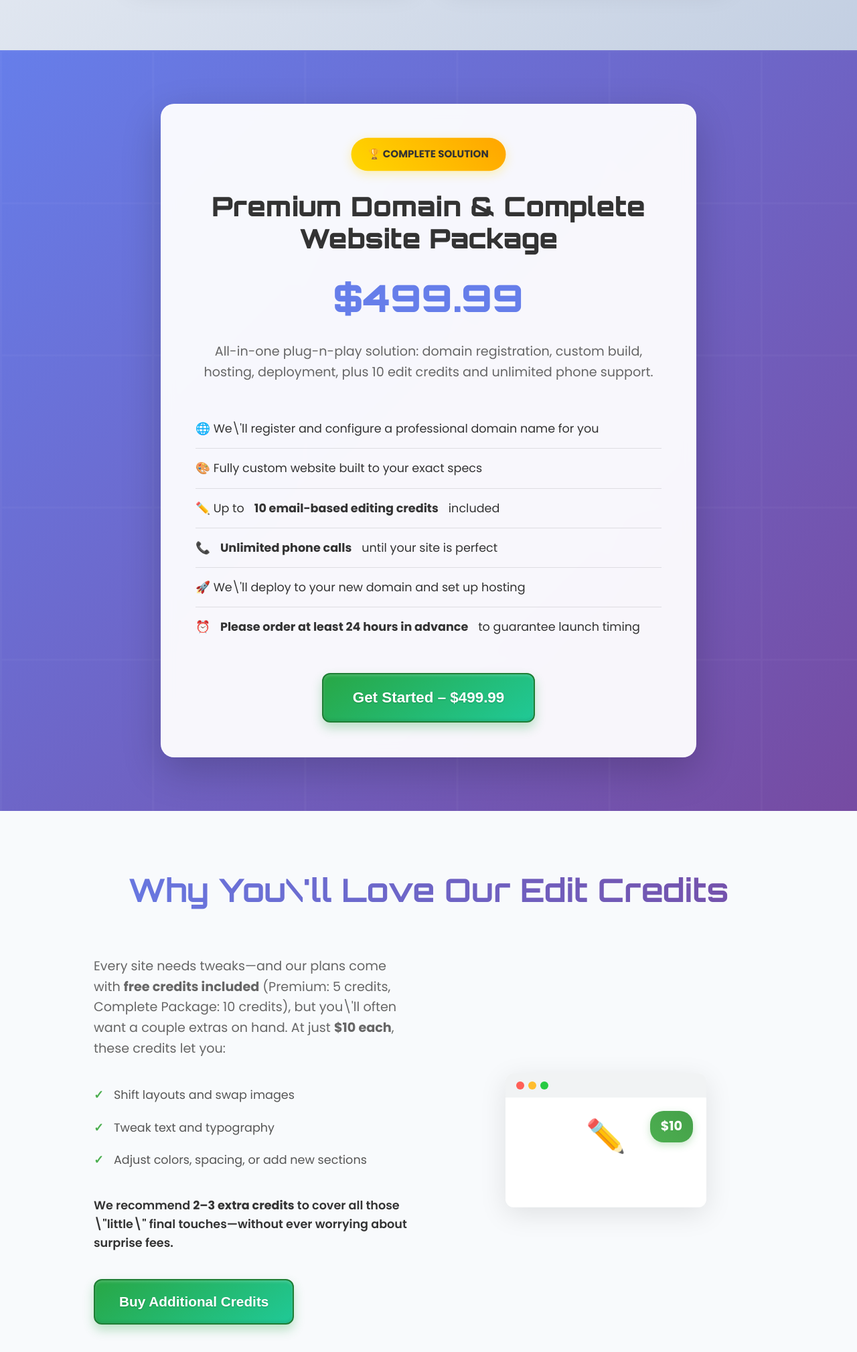
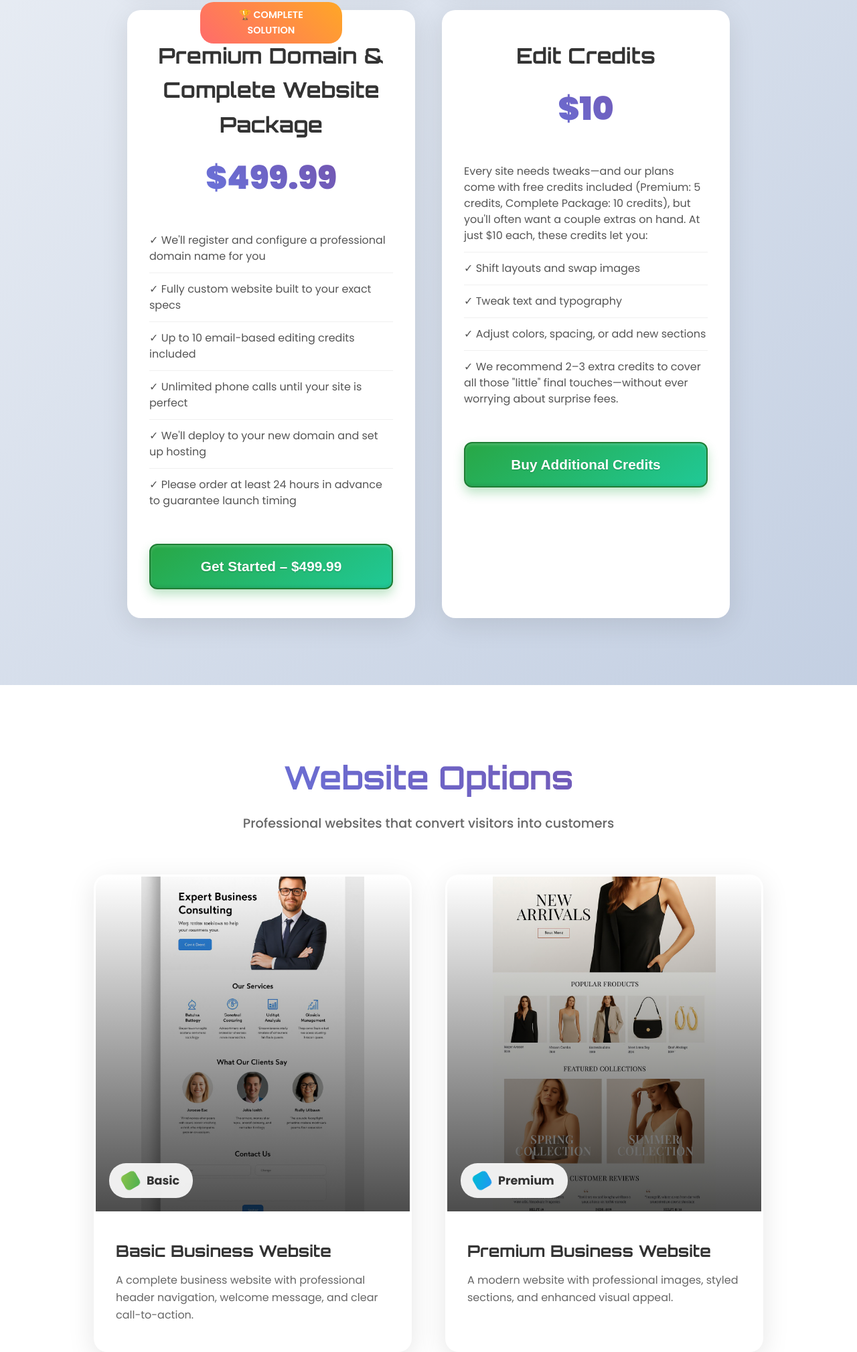
Before and after one commit to SpencerTheTeague/ONECLICKSITEBUILDER, a website: page index.html in a window 1280 px wide. Shown: the part 1763-3782 px from the top of the page at 67% size. Drawn offline with Linux system fonts and the light colour scheme; files that its build step writes are made by us from their sources; files whose address does not match are found by name.

Commit message:
Update index.html

```diff
--- a/index.html
+++ b/index.html
@@ -59,7 +59,7 @@
             </div>
             <div class="pricing-container">
                 <!-- Basic Plan -->
-                <div class="pricing-card basic-card" onclick="selectPlan(\'basic\')">
+                <div class="pricing-card basic-card">
                     <div class="plan-header">
                         <h3 class="plan-name">Basic</h3>
                         <div class="plan-price">$29.99</div>
@@ -69,11 +69,11 @@
                         <li>✓ Delivered as ZIP + active website address + link</li>
                         <li>✓ Perfect for basic business presence</li>
                     </ul>
-                    <button class="btn-plan-select" onclick="selectPlan(\'basic\')">Select Basic</button>
+                    <button class="btn-plan-select" onclick="window.location.href='basic.html'">Select Basic</button>
                 </div>
 
                 <!-- Premium Plan -->
-                <div class="pricing-card premium-card" onclick="selectPlan(\'premium\')">
+                <div class="pricing-card premium-card">
                     <div class="plan-badge">Most Popular</div>
                     <div class="plan-header">
                         <h3 class="plan-name">Premium</h3>
@@ -86,66 +86,41 @@
                         <li>✓ Professional design with images and styling</li>
                         <li>✓ Enhanced visual appeal and functionality</li>
                     </ul>
-                    <button class="btn-plan-select premium" onclick="selectPlan(\'premium\')">Select Premium</button>
+                    <button class="btn-plan-select premium" onclick="window.location.href='premium.html'">Select Premium</button>
                 </div>
-            </div>
-        </div>
-    </section>
 
-    <!-- PREMIUM DOMAIN PACKAGE SECTION -->
-    <section id="domain-package" class="domain-package-section">
-        <div class="container">
-            <div class="domain-package-card">
-                <div class="package-badge">🏆 COMPLETE SOLUTION</div>
-                <div class="package-header">
-                    <h2 class="package-title">Premium Domain & Complete Website Package</h2>
-                    <div class="package-price">$499.99</div>
-                    <p class="package-subtitle">All-in-one plug-n-play solution: domain registration, custom build, hosting, deployment, plus 10 edit credits and unlimited phone support.</p>
+                <!-- Premium Domain & Complete Website Package -->
+                <div class="pricing-card domain-card">
+                    <div class="plan-badge">🏆 COMPLETE SOLUTION</div>
+                    <div class="plan-header">
+                        <h3 class="plan-name">Premium Domain & Complete Website Package</h3>
+                        <div class="plan-price">$499.99</div>
+                    </div>
+                    <ul class="plan-features">
+                        <li>✓ We'll register and configure a professional domain name for you</li>
+                        <li>✓ Fully custom website built to your exact specs</li>
+                        <li>✓ Up to 10 email-based editing credits included</li>
+                        <li>✓ Unlimited phone calls until your site is perfect</li>
+                        <li>✓ We'll deploy to your new domain and set up hosting</li>
+                        <li>✓ Please order at least 24 hours in advance to guarantee launch timing</li>
+                    </ul>
+                    <button class="btn-plan-select domain" onclick="window.location.href='domain.html'">Get Started – $499.99</button>
                 </div>
-                <ul class="package-features">
-                    <li>🌐 We\'ll register and configure a professional domain name for you</li>
-                    <li>🎨 Fully custom website built to your exact specs</li>
-                    <li>✏️ Up to <strong>10 email-based editing credits</strong> included</li>
-                    <li>📞 <strong>Unlimited phone calls</strong> until your site is perfect</li>
-                    <li>🚀 We\'ll deploy to your new domain and set up hosting</li>
-                    <li>⏰ <strong>Please order at least 24 hours in advance</strong> to guarantee launch timing</li>
-                </ul>
-                <button class="btn-package-select" onclick="selectPlan(\'domain\')">Get Started – $499.99</button>
-            </div>
-        </div>
-    </section>
 
-    <!-- EDIT CREDITS UPSELL SECTION -->
-    <section id="edit-credits" class="edit-credits-section">
-        <div class="container">
-            <div class="section-header">
-                <h2 class="section-title">Why You\'ll Love Our Edit Credits</h2>
-            </div>
-            <div class="credits-content">
-                <div class="credits-text">
-                    <p class="credits-description">Every site needs tweaks—and our plans come with <strong>free credits included</strong> (Premium: 5 credits, Complete Package: 10 credits), but you\'ll often want a couple extras on hand. At just <strong>$10 each</strong>, these credits let you:</p>
-                    <ul class="credits-benefits">
-                        <li>Shift layouts and swap images</li>
-                        <li>Tweak text and typography</li>
-                        <li>Adjust colors, spacing, or add new sections</li>
+                <!-- Edit Credits -->
+                <div class="pricing-card credits-card">
+                    <div class="plan-header">
+                        <h3 class="plan-name">Edit Credits</h3>
+                        <div class="plan-price">$10</div>
+                    </div>
+                    <ul class="plan-features">
+                        <li>Every site needs tweaks—and our plans come with free credits included (Premium: 5 credits, Complete Package: 10 credits), but you'll often want a couple extras on hand. At just $10 each, these credits let you:</li>
+                        <li>✓ Shift layouts and swap images</li>
+                        <li>✓ Tweak text and typography</li>
+                        <li>✓ Adjust colors, spacing, or add new sections</li>
+                        <li>✓ We recommend 2–3 extra credits to cover all those "little" final touches—without ever worrying about surprise fees.</li>
                     </ul>
-                    <p class="credits-recommendation">We recommend <strong>2–3 extra credits</strong> to cover all those \"little\" final touches—without ever worrying about surprise fees.</p>
-                    <button class="btn-credits-select" onclick="selectPlan(\'edit-credits\')">Buy Additional Credits</button>
-                </div>
-                <div class="credits-visual">
-                    <div class="credits-illustration">
-                        <div class="browser-mockup">
-                            <div class="browser-header">
-                                <div class="browser-dots">
-                                    <span></span><span></span><span></span>
-                                </div>
-                            </div>
-                            <div class="browser-content">
-                                <div class="edit-icon">✏️</div>
-                                <div class="price-tag">$10</div>
-                            </div>
-                        </div>
-                    </div>
+                    <button class="btn-plan-select credits" onclick="window.location.href='edit-credits.html'">Buy Additional Credits</button>
                 </div>
             </div>
         </div>
@@ -160,7 +135,7 @@
             </div>
             <div class="examples-container">
                 <!-- Basic Example -->
-                <div class="example-card" onclick="selectPlan(\'basic\')">
+                <div class="example-card" onclick="window.location.href='basic.html'">
                     <div class="example-image-container">
                         <img src="images/basic-example-complete.jpg" alt="Basic Website Example" class="example-img">
                         <div class="example-overlay">
@@ -177,7 +152,7 @@
                 </div>
 
                 <!-- Premium Example -->
-                <div class="example-card" onclick="selectPlan(\'premium\')">
+                <div class="example-card" onclick="window.location.href='premium.html'">
                     <div class="example-image-container">
                         <img src="images/premium-example-new.jpg" alt="Premium Website Example" class="example-img">
                         <div class="example-overlay">
@@ -207,7 +182,7 @@
                     <div class="step-number">1</div>
                     <div class="step-icon">🎨</div>
                     <h3 class="step-title">Choose Your Style</h3>
-                    <p class="step-desc">Browse our examples to see what\'s possible.</p>
+                    <p class="step-desc">Browse our examples to see what's possible.</p>
                 </div>
                 <div class="step-card">
                     <div class="step-number">2</div>
@@ -249,3 +224,7 @@
             <p>&copy; 2025 OneClickSiteBuilder. All rights reserved.</p>
         </div>
     </footer>
+
+    <script src="js/script.js"></script>
+</body>
+</html>
```
